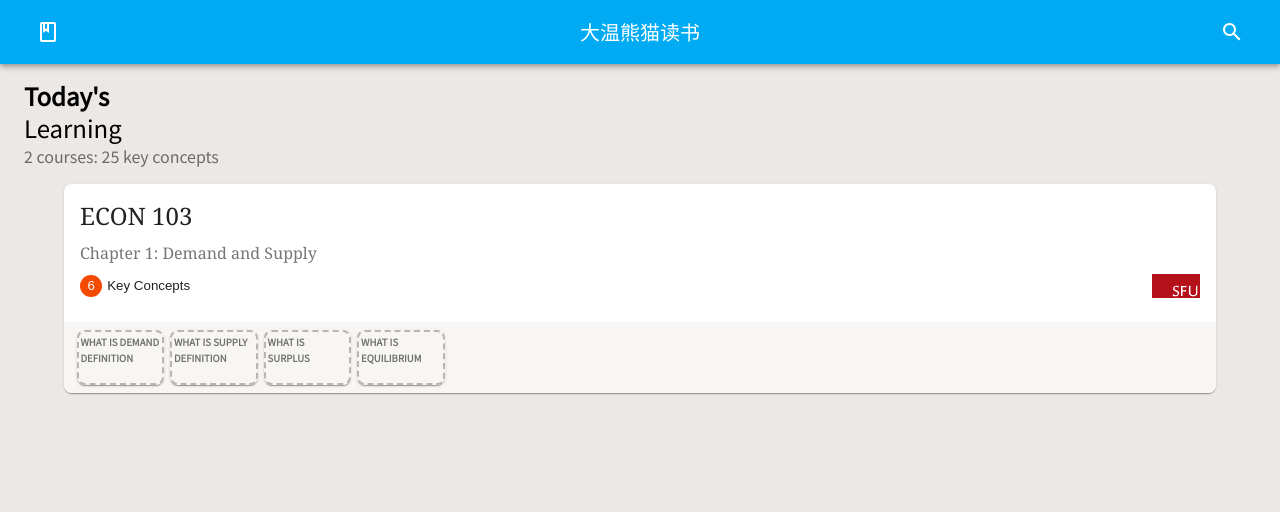
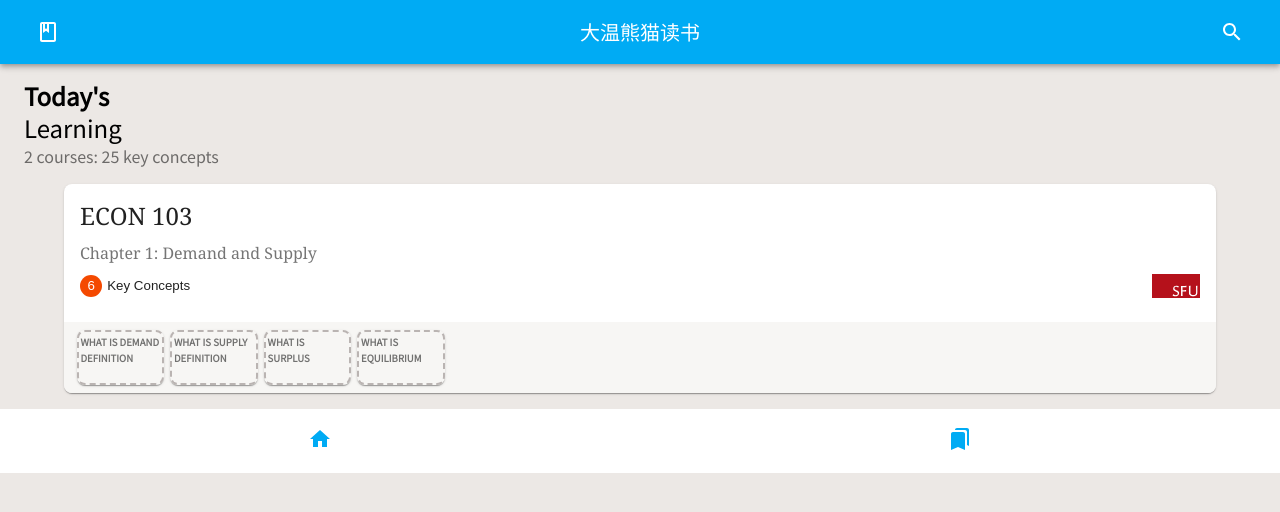
Before and after one commit to de2008de/vanpanda_quiz_card_ui, a React (Create React App) app: page / in a window 1280 px wide. Shown: the top 512 px of the page. Built offline with nearby package versions, Linux system fonts and the light colour scheme.

Commit message:
+ Add router and app footer + Improve some styling

```diff
--- a/package.json
+++ b/package.json
@@ -7,6 +7,7 @@
     "@material-ui/icons": "^4.4.1",
     "react": "^16.9.0",
     "react-dom": "^16.9.0",
+    "react-router-dom": "^5.0.1",
     "react-scripts": "3.1.1"
   },
   "scripts": {
--- a/src/App.js
+++ b/src/App.js
@@ -1,13 +1,16 @@
 import React from "react";
 import AppShell from "./components/AppShell/AppShell";
-import MuiThemeProvider from '@material-ui/core/styles/MuiThemeProvider';
-import WCTheme from './theme/WCTheme';
+import MuiThemeProvider from "@material-ui/core/styles/MuiThemeProvider";
+import WCTheme from "./theme/WCTheme";
+import { BrowserRouter } from "react-router-dom";
 
 function App() {
     return (
         <div className="App">
             <MuiThemeProvider theme={WCTheme}>
-                <AppShell />
+                <BrowserRouter>
+                    <AppShell />
+                </BrowserRouter>
             </MuiThemeProvider>
         </div>
     );
--- a/src/assets/css/AppShell/AppShell.css
+++ b/src/assets/css/AppShell/AppShell.css
@@ -1,3 +1,10 @@
 body {
     background-color: #ECE8E5
 }
+
+.App {
+    min-height: 100vh;
+    max-height: 100vh;
+    overflow-y: scroll;
+    overflow-x: hidden;
+}
--- /dev/null
+++ b/src/assets/css/AppShell/WCAppFooter.css
@@ -0,0 +1,20 @@
+.WCAppFooter {
+    position: sticky;
+    left: 0;
+    right: 0;
+    bottom: 0;
+    z-index: 9999;
+    display: flex;
+    align-items: center;
+    justify-content: space-between;
+    background-color: #ffffff;
+    height: 4rem;
+    box-shadow: 0 -0.026667rem 0.053333rem rgba(0,0,0,.1);
+}
+
+.WCAppFooter a {
+    text-decoration: none;
+    text-align: center;
+    color: inherit;
+    flex: 1;
+}
--- a/src/assets/css/Home/HomePage.css
+++ b/src/assets/css/Home/HomePage.css
@@ -3,3 +3,7 @@
     justify-content: left;
     margin: 1rem 1.5rem;
 }
+
+a.cardLink {
+    text-decoration: none;
+}
--- a/src/components/AppShell/AppShell.js
+++ b/src/components/AppShell/AppShell.js
@@ -1,13 +1,15 @@
 import React from 'react';
 import WCAppBar from './WCAppBar';
-import HomePage from '../Home/HomePage';
+import WCRouter from '../Route/WCRouter';
 import '../../assets/css/AppShell/AppShell.css';
+import WCAppFooter from './WCAppFooter';
 
 const AppShell = () => {
     return (
         <div className="AppShell">
             <WCAppBar />
-            <HomePage />
+            <WCRouter />
+            <WCAppFooter />
         </div>
     );
 }
--- a/src/components/AppShell/WCAppBar.js
+++ b/src/components/AppShell/WCAppBar.js
@@ -10,7 +10,12 @@ import BookOutlined from "@material-ui/icons/BookOutlined";
 
 const useStyles = makeStyles(theme => ({
     root: {
-        flexGrow: 1
+        flexGrow: 1,
+        zIndex: 200,
+        position: "sticky",
+        top: 0,
+        left: 0,
+        width: "100%"
     },
     menuButton: {
         marginRight: "0"
--- /dev/null
+++ b/src/components/AppShell/WCAppFooter.js
@@ -0,0 +1,20 @@
+import React from "react";
+import HomeIcon from "@material-ui/icons/Home";
+import BookmarksIcon from "@material-ui/icons/Bookmarks";
+import { Link } from "react-router-dom";
+import "../../assets/css/AppShell/WCAppFooter.css";
+
+const WCAppFooter = () => {
+    return (
+        <div className="WCAppFooter">
+            <Link to="/">
+                <HomeIcon color="primary" />
+            </Link>
+            <Link to="/bookmarks">
+                <BookmarksIcon color="primary" />
+            </Link>
+        </div>
+    );
+};
+
+export default WCAppFooter;
--- /dev/null
+++ b/src/components/Route/WCRouter.js
@@ -0,0 +1,20 @@
+import React from "react";
+import { Route, Switch, Redirect } from "react-router-dom";
+import DetailPage from "../commons/DetailPage";
+import HomePage from "../Home/HomePage";
+import BookmarkPage from "../commons/BookmarkPage";
+
+const WCRouter = () => {
+    return (
+        <div className="WCRouter">
+            <Switch>
+                <Route path="/" exact component={HomePage} />
+                <Route path="/detail" component={DetailPage} />
+                <Route path="/bookmarks" component={BookmarkPage} />
+                <Redirect to="/" />
+            </Switch>
+        </div>
+    );
+};
+
+export default WCRouter;
```
Also changed, not shown: 1 other file (tests, documents, lock files or other folders).
